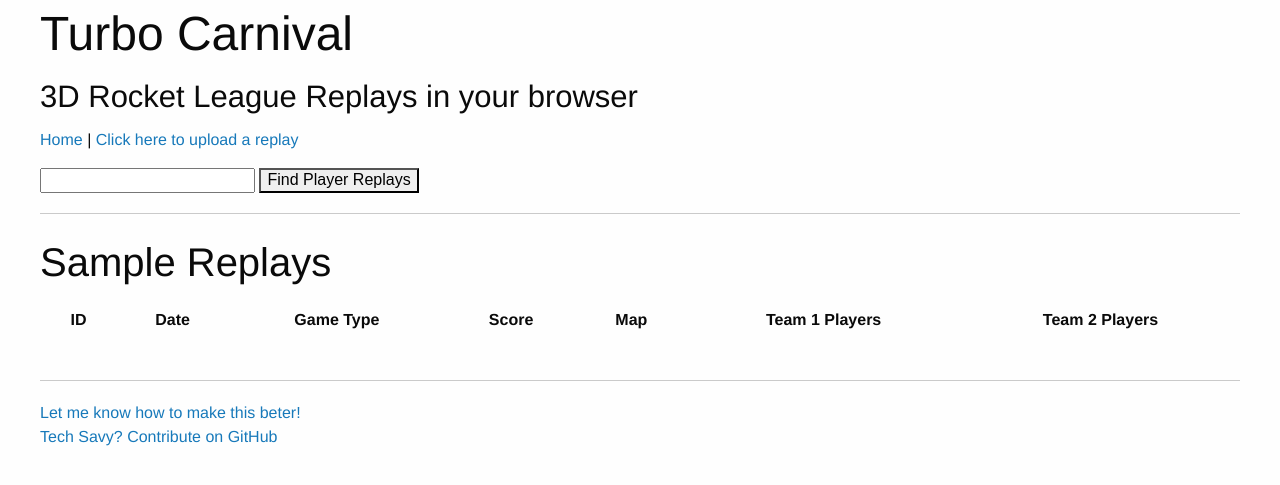
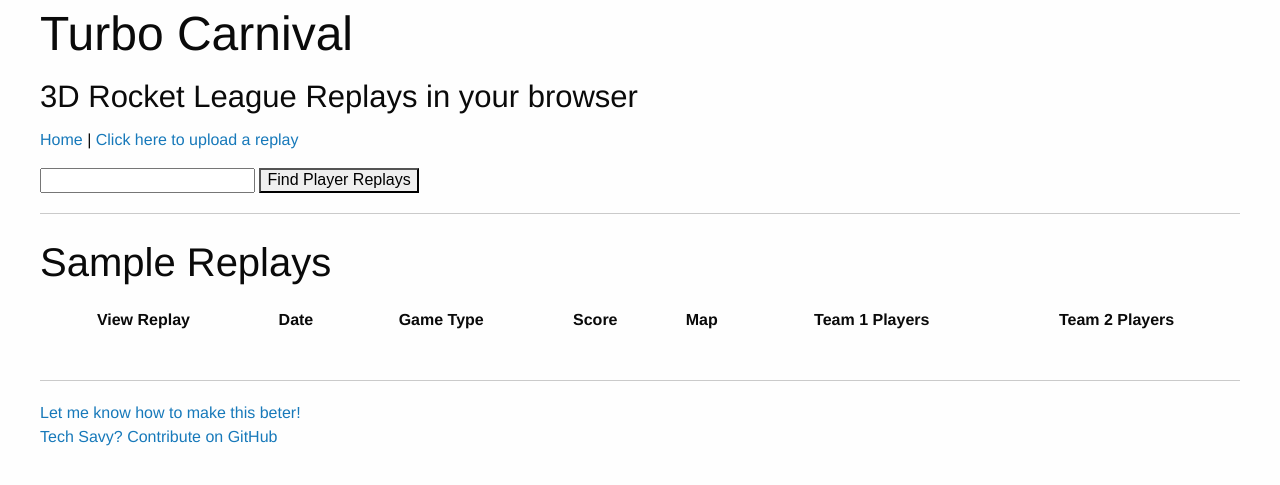
Before and after one commit to mrcarlosrendon/turbo-carnival, a Flask app: page / in a window 1280 px wide. Shown: the top 485 px of the page. Run offline with Flask 2, Linux system fonts and the light colour scheme; data that the repository does not hold is empty; some libraries are stand-ins or nearby versions.

Commit message:
Make it clear how to watch replay

```diff
--- a/website/templates/index.html
+++ b/website/templates/index.html
@@ -4,7 +4,7 @@
     <h2>Sample Replays</h2>
     <table>
 	<tr>
-	    <th>ID</th>
+	    <th>View Replay</th>
 	    <th>Date</th>
 	    <th>Game Type</th>
 	    <th>Score</th>
```
